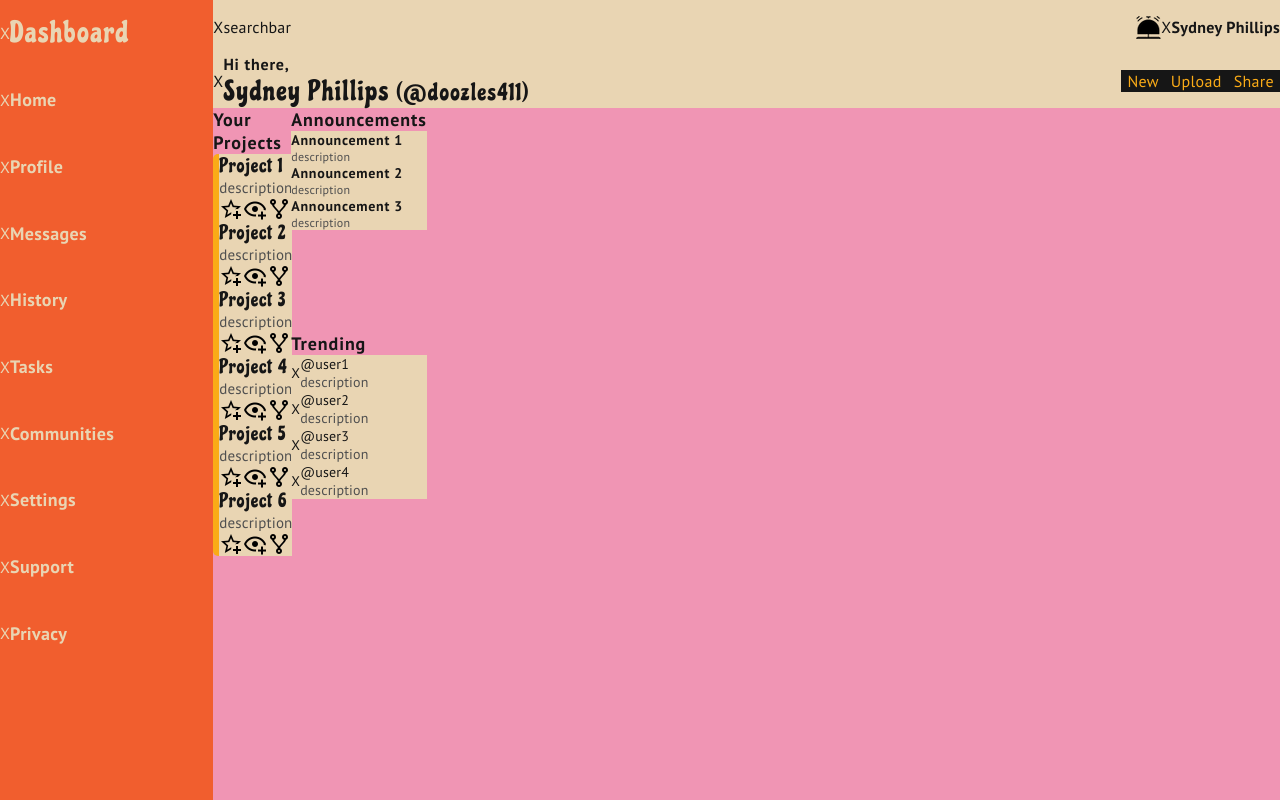
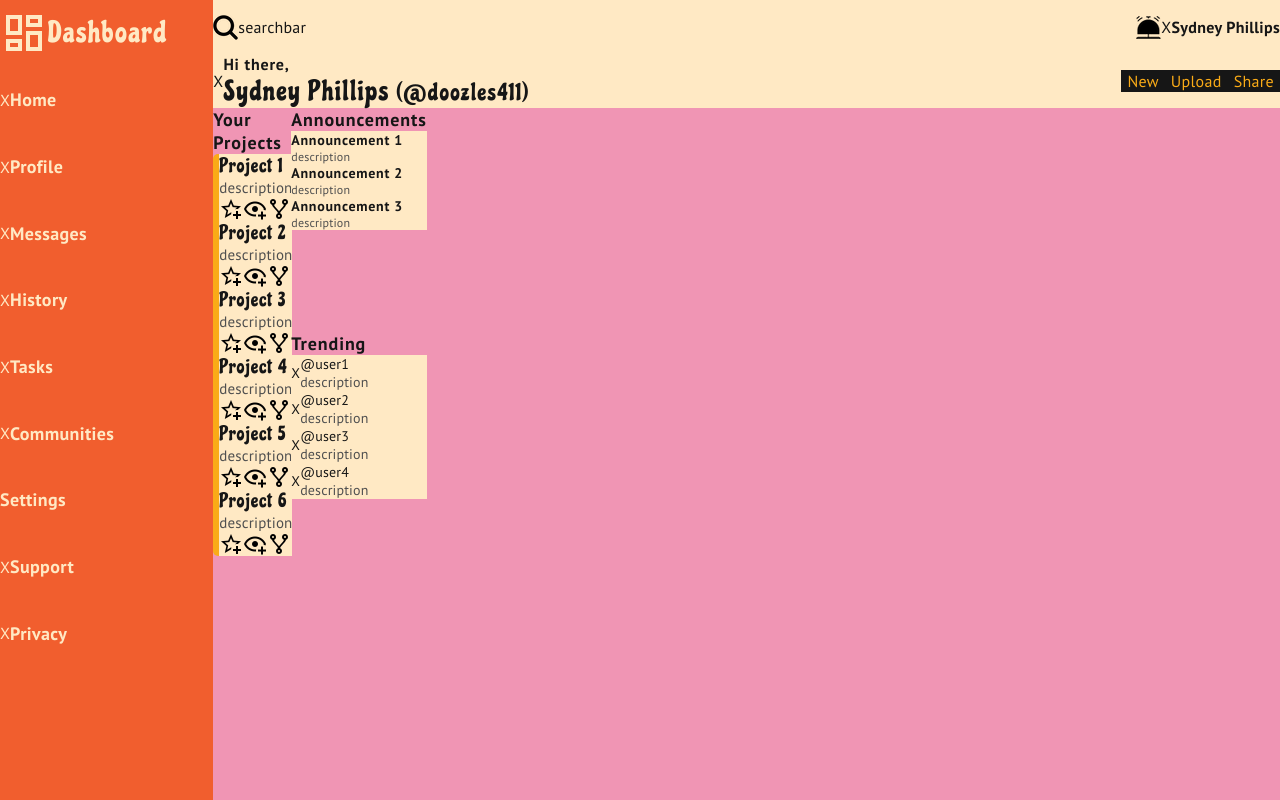
Before and after one commit to cynthem/Admin-dashboard, a plain HTML site: page index.html in a window 1280 px wide. Drawn offline with Linux system fonts and the light colour scheme.

Commit message:
Upload icons

```diff
--- a/index.html
+++ b/index.html
@@ -13,7 +13,7 @@
 
         <div class="dashboard">
             <div class="title">
-                <div class="title-icon">X</div>
+                <img class="title-icon" src="./resources/images/view-dashboard-outline.png">
                 <div class="title-name">Dashboard</div>
             </div>
             <div class="home">
@@ -41,7 +41,7 @@
                 <div class="communities-name">Communities</div>
             </div>
             <div class="settings">
-                <div class="settings-icon">X</div>
+                <img class="settings-icon" src="">
                 <div class="settings-name">Settings</div>
             </div>
             <div class="support">
@@ -57,7 +57,7 @@
         <div class="header">
             <div class="top">
                 <div class="search">
-                    <div class="search-icon">X</div>
+                    <img class="search-icon" src="./resources/images/search.png">
                     <div class="search-bar">searchbar</div>
                 </div>
                 <div class="info">
--- a/styles.css
+++ b/styles.css
@@ -198,7 +198,7 @@ span {
 
 .dashboard {
     background-color: #f15e2e;
-    color: #e9d5b3;
+    color: #ffe9c4;
     display: grid;
     grid-template-rows: repeat(12, 1fr);
 }
@@ -215,7 +215,7 @@ span {
 .header {
     display: grid;
     grid-template-rows: repeat(2, 1fr);
-    background-color: #e9d5b3;
+    background-color: #ffe9c4;
 }
 
 .header > div {
@@ -264,7 +264,7 @@ button {
 .projects-grid > div {
     display: flex;
     flex-direction: column;
-    background-color: #e9d5b3;
+    background-color: #ffe9c4;
 }
 
 .p1-icons,
@@ -284,11 +284,11 @@ button {
 }
 
 .announce-box {
-    background-color: #e9d5b3;
+    background-color: #ffe9c4;
 }
 
 .trending-box > div {
     display: flex;
     align-items: center;
-    background-color: #e9d5b3;
+    background-color: #ffe9c4;
 }
```
Also changed, not shown: resources/images/account-cowboy-hat.png (added), resources/images/account-group.png (added), resources/images/chat.png (added), resources/images/clipboard-text.png (added), resources/images/clock-time-three.png (added), resources/images/cog.png (added), resources/images/face-agent.png (added), resources/images/home.png (added), resources/images/search.png (added), resources/images/shield-check.png (added), resources/images/view-dashboard-outline.png (added).
